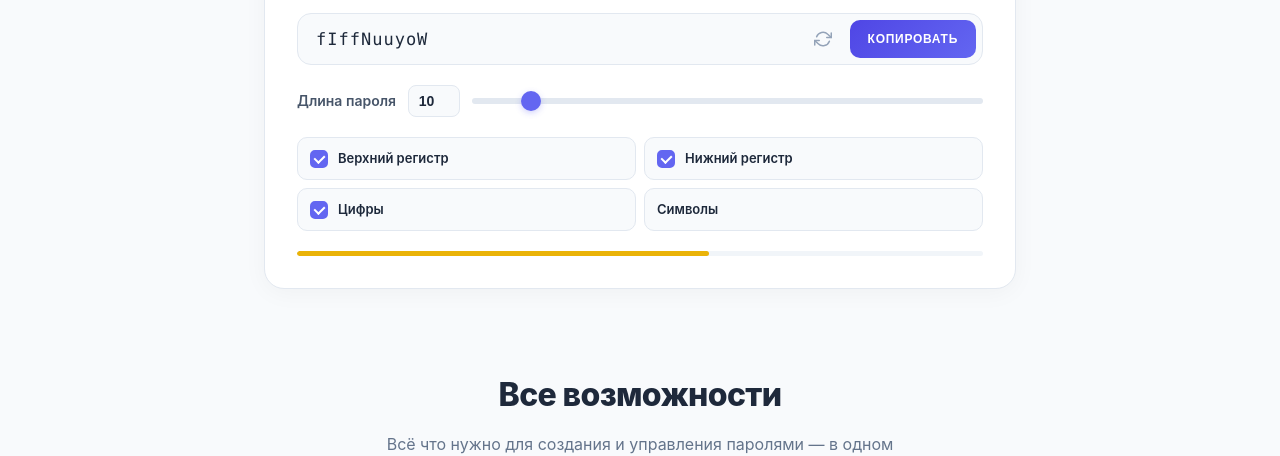
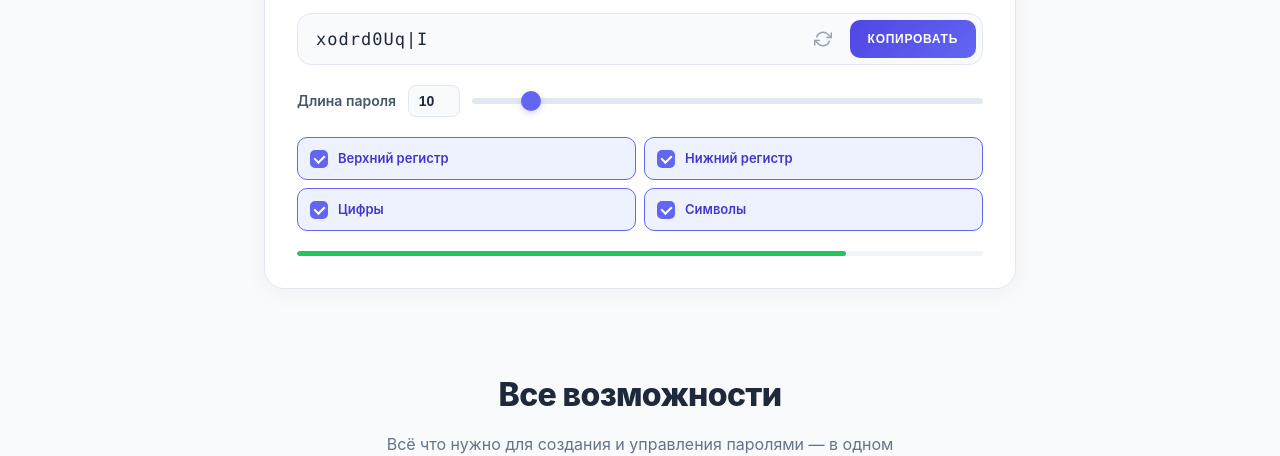
Before and after one commit to indi131/PasswordGenerator, a browser extension: page docs/index.html in a window 1280 px wide. Shown: the part 678-1134 px from the top of the page. Drawn offline with Linux system fonts and the light colour scheme.

Commit message:
Remove CRX, fix demo generator checkboxes, only ZIP

```diff
--- a/docs/index.html
+++ b/docs/index.html
@@ -65,10 +65,10 @@
       <input type="range" class="demo-slider" id="demoSlider" min="4" max="64" value="10">
     </div>
     <div class="demo-options">
-      <div class="demo-opt"><span class="check"></span> Верхний регистр</div>
-      <div class="demo-opt"><span class="check"></span> Нижний регистр</div>
-      <div class="demo-opt"><span class="check"></span> Цифры</div>
-      <div class="demo-opt"> Символы</div>
+      <div class="demo-opt checked"><span class="check"></span> Верхний регистр</div>
+      <div class="demo-opt checked"><span class="check"></span> Нижний регистр</div>
+      <div class="demo-opt checked"><span class="check"></span> Цифры</div>
+      <div class="demo-opt checked"><span class="check"></span> Символы</div>
     </div>
     <div class="demo-bar"><div class="demo-bar-fill" id="demoBar"></div></div>
   </div>
--- a/docs/script.js
+++ b/docs/script.js
@@ -1,11 +1,10 @@
-var downloadLink = "https://github.com/indi131/PasswordGenerator/raw/main/dist/password-generator.zip";
-
 var demoPassword = document.getElementById("demoPassword");
 var demoCopyBtn = document.getElementById("demoCopyBtn");
 var demoRefresh = document.getElementById("demoRefresh");
 var demoSlider = document.getElementById("demoSlider");
 var demoLength = document.getElementById("demoLength");
 var demoBar = document.getElementById("demoBar");
+var demoTitle = document.getElementById("demoTitle");
 
 var CHARS = {
   uppercase: "ABCDEFGHIJKLMNOPQRSTUVWXYZ",
@@ -14,9 +13,32 @@ var CHARS = {
   symbols: "!@#$%^&*()_+-=[]{}|;:,.<>?"
 };
 
+var demoOpts = document.querySelectorAll(".demo-opt");
+
+demoOpts.forEach(function(el) {
+  el.addEventListener("click", function() {
+    el.classList.toggle("checked");
+    generateDemo();
+  });
+});
+
+function getDemoCharset() {
+  var chars = "";
+  demoOpts.forEach(function(el) {
+    if (!el.classList.contains("checked")) return;
+    var text = el.textContent.trim();
+    if (text.indexOf("Верхний") === 0) chars += CHARS.uppercase;
+    else if (text.indexOf("Нижний") === 0) chars += CHARS.lowercase;
+    else if (text.indexOf("Цифры") === 0) chars += CHARS.numbers;
+    else if (text.indexOf("Символы") === 0) chars += CHARS.symbols;
+  });
+  if (chars.length === 0) chars = CHARS.lowercase;
+  return chars;
+}
+
 function generateDemo() {
+  var charset = getDemoCharset();
   var len = parseInt(demoLength.value) || 10;
-  var charset = CHARS.uppercase + CHARS.lowercase + CHARS.numbers;
   var pw = "";
   var arr = new Uint32Array(len);
   crypto.getRandomValues(arr);
@@ -27,14 +49,15 @@ function generateDemo() {
 
 function updateBar(length, size) {
   var entropy = length * Math.log2(size || 1);
-  var w, c;
-  if (entropy < 28)      { w = "16%"; c = "#ef4444"; }
-  else if (entropy < 40) { w = "35%"; c = "#f59e0b"; }
-  else if (entropy < 60) { w = "60%"; c = "#eab308"; }
-  else if (entropy < 80) { w = "80%"; c = "#22c55e"; }
-  else                   { w = "100%"; c = "#22c55e"; }
+  var w, c, label;
+  if (entropy < 28)      { label = "Плохой";      w = "16%"; c = "#ef4444"; }
+  else if (entropy < 40) { label = "Слабый";      w = "35%"; c = "#f59e0b"; }
+  else if (entropy < 60) { label = "Хороший";     w = "60%"; c = "#eab308"; }
+  else if (entropy < 80) { label = "Отличный";    w = "80%"; c = "#22c55e"; }
+  else                   { label = "Невероятный"; w = "100%"; c = "#22c55e"; }
   demoBar.style.width = w;
   demoBar.style.background = c;
+  demoTitle.textContent = label;
 }
 
 demoRefresh.addEventListener("click", generateDemo);
--- a/docs/style.css
+++ b/docs/style.css
@@ -299,6 +299,10 @@ nav {
   margin-top: -1px;
 }
 
+.demo-opt.checked { background: #eef2ff; border-color: #6366f1; color: #4338ca; }
+
+.demo-opt.checked .check { background: #6366f1; border-color: #6366f1; }
+
 .demo-bar {
   height: 5px;
   background: #f1f5f9;
```
Also changed, not shown: README.md, 3 other files.
